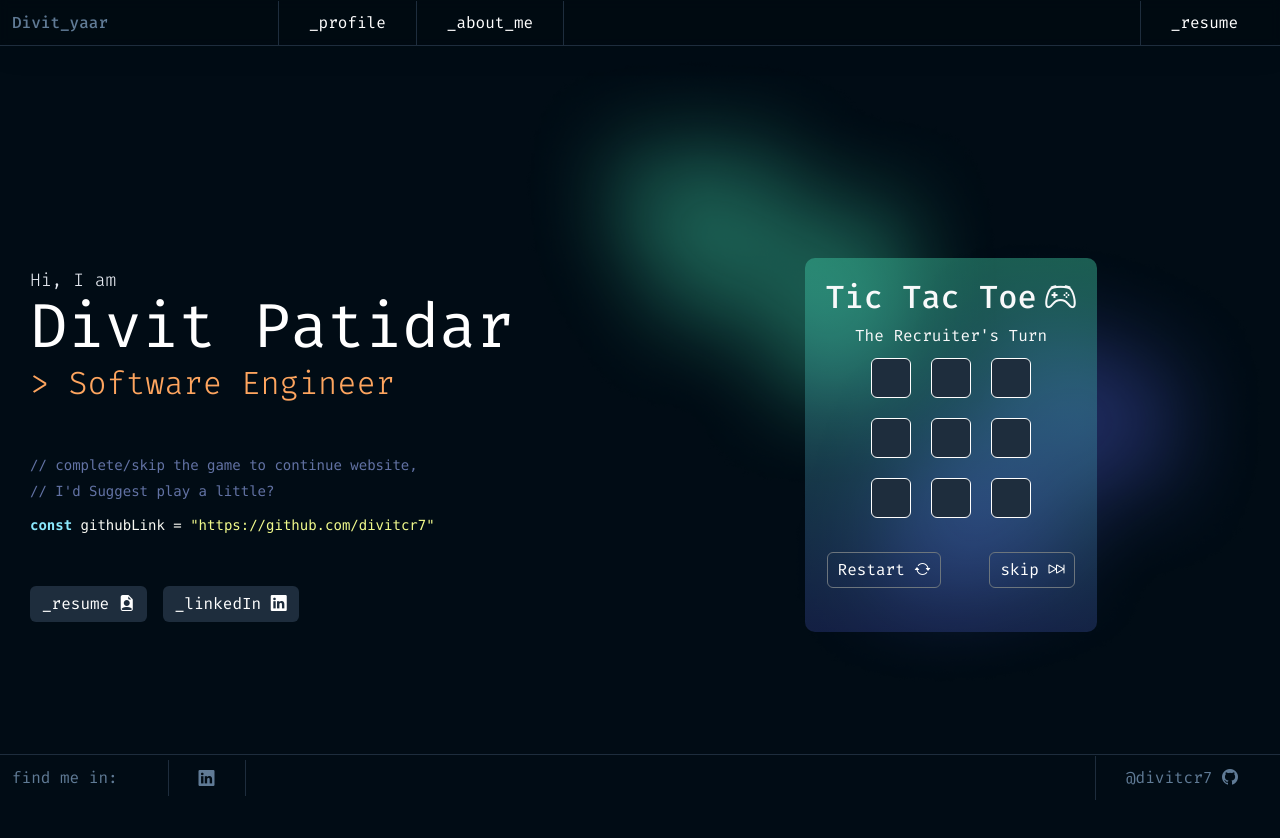
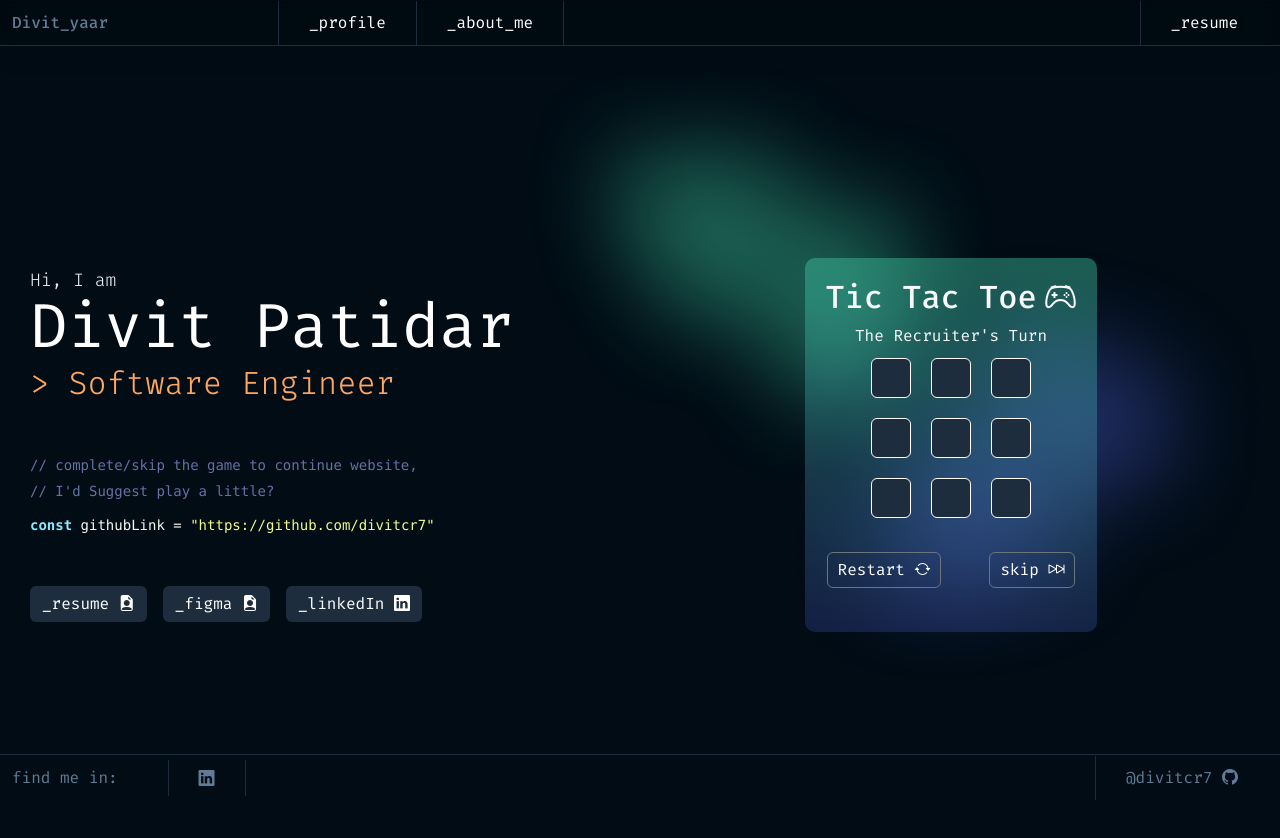
Before and after one commit to divitcr7/Divit-Portfolio, a React (Create React App) app: page / in a window 1280 px wide. Shown: the top 838 px of the page. Built offline with nearby package versions, Linux system fonts and the light colour scheme; no server answers.

Commit message:
added elements

```diff
--- a/src/Components/Header/header.js
+++ b/src/Components/Header/header.js
@@ -31,16 +31,19 @@ export default function Header() {
               </li>
               <li className="nav-item">
                 <a className="nav-link active" href="#about-me">
-
                   _about_me
                 </a>
               </li>
-
             </ul>
 
             <ul className=" navbar-nav ms-auto">
               <li className="nav-item">
-                <a className="nav-link active" href={"https://docs.google.com/document/d/1_CZWQ8697iTwHr5COi0I3Tikz9SfYmnRenCOVXfy_nc/edit?usp=sharing"}>
+                <a
+                  className="nav-link active"
+                  href={
+                    "https://docs.google.com/document/d/1XFflapJKAkUJK-GXP4_XW4pOZ37cabFFFdAYJRTMA18/edit?usp=sharing"
+                  }
+                >
                   _resume
                 </a>
               </li>
--- a/src/Components/Sections/HeroSection.js
+++ b/src/Components/Sections/HeroSection.js
@@ -29,9 +29,21 @@ export default function HeroSection() {
               </SyntaxHighlighter>
             </div>
             <div className="myLinks gap-3 d-flex mt-5">
-              <a href={"https://docs.google.com/document/d/1_CZWQ8697iTwHr5COi0I3Tikz9SfYmnRenCOVXfy_nc/edit?usp=sharing"} className="btn solidBtn solidBig">
-                _resume              <i className="bi bi-file-earmark-person-fill"></i>
-
+              <a
+                href={
+                  "https://docs.google.com/document/d/1XFflapJKAkUJK-GXP4_XW4pOZ37cabFFFdAYJRTMA18/edit?usp=sharing"
+                }
+                className="btn solidBtn solidBig"
+              >
+                _resume <i className="bi bi-file-earmark-person-fill"></i>
+              </a>
+              <a
+                href={
+                  "https://www.figma.com/proto/exOf5kS8Qfa8JNzRrsIG73/Divit---Design-Portfolio?type=design&node-id=1-2&t=yt4Z4O5349KpPmbh-1&scaling=min-zoom&page-id=0%3A1"
+                }
+                className="btn solidBtn solidBig"
+              >
+                _figma <i className="bi bi-file-earmark-person-fill"></i>
               </a>
               <a
                 href="https://www.linkedin.com/in/divit-patidar-software-engineer/"
```
